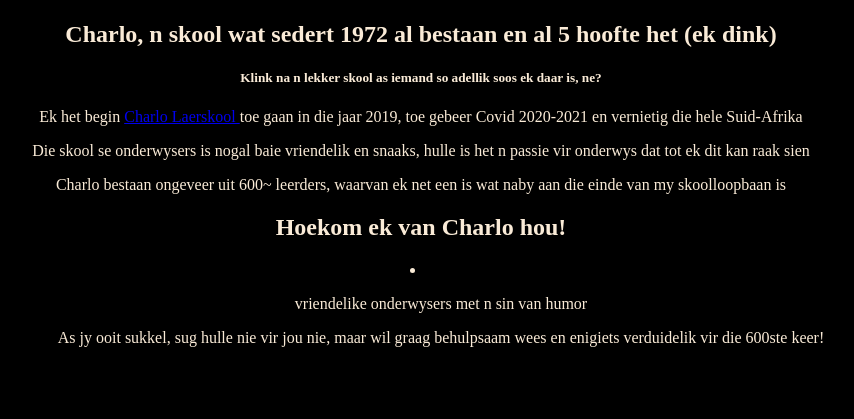
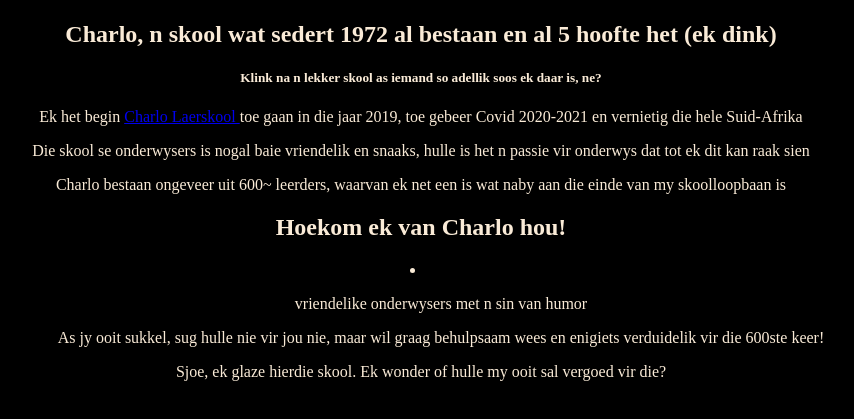
Before and after one commit to OpenSourceLover-dev/verbose-carnival, a plain HTML site: page mySite/charlo/index.html in a window 1280 px wide. Shown: the part 311-730 px from the top of the page, without its empty margins (219-1073 px from the left). Drawn offline with Linux system fonts and the light colour scheme.

Commit message:
wonder of die skool my gaan  verggoed

```diff
--- a/mySite/charlo/index.html
+++ b/mySite/charlo/index.html
@@ -22,5 +22,6 @@
             As jy ooit sukkel, sug hulle nie vir jou nie, maar wil graag behulpsaam wees en enigiets verduidelik vir die 600ste keer!
         </ol>
      </li>
+    <p>Sjoe, ek glaze hierdie skool. Ek wonder of hulle my ooit sal vergoed vir die?</p>
 </body>
 </html>
```
